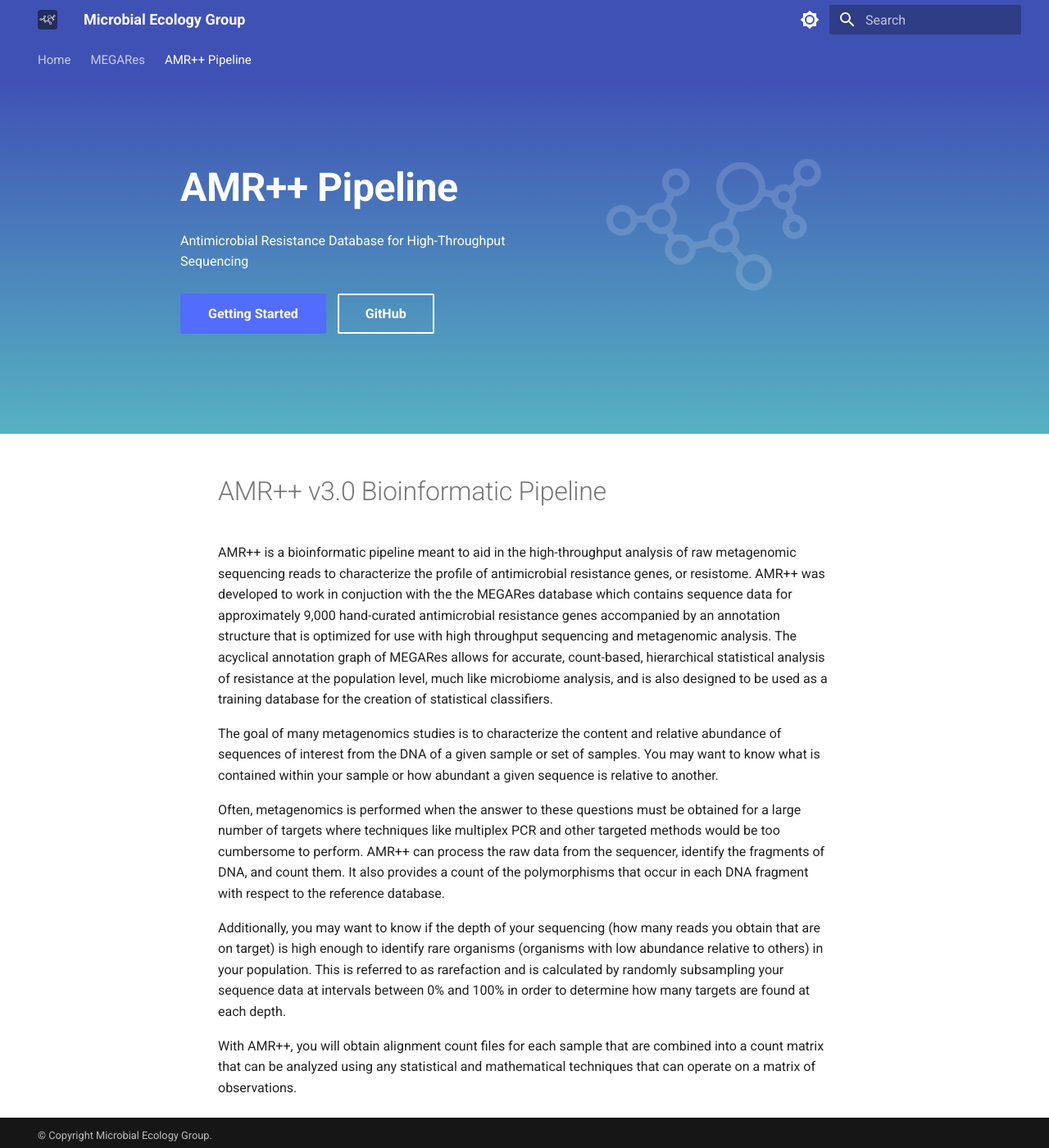
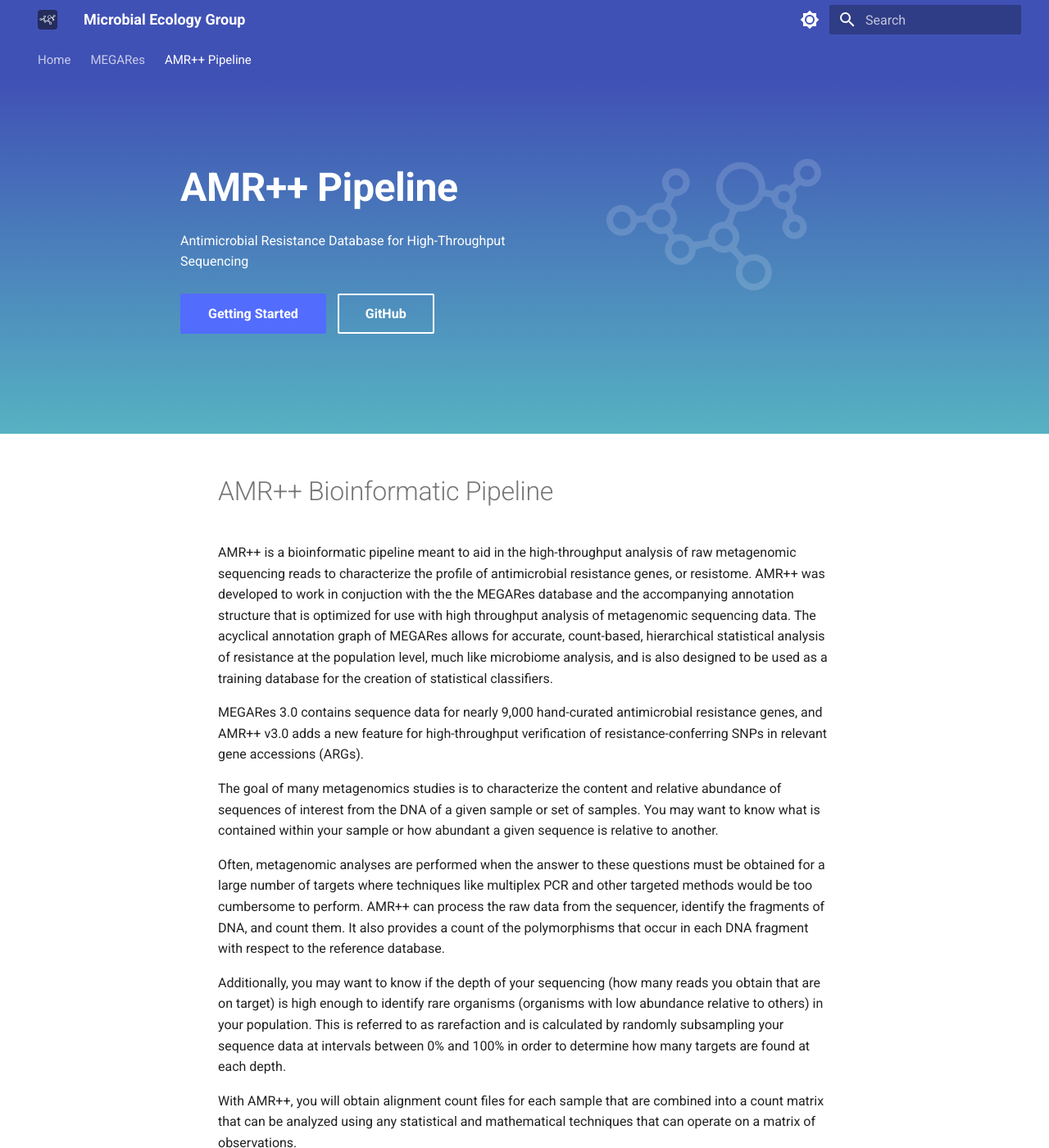
Before and after one commit to Microbial-Ecology-Group/meglab, an MkDocs documentation site: the page built from docs/amrplusplus/index.md, in a window 1280 px wide and 1400 px high. Shown: the whole window at 82% size. Built offline with MkDocs 1.6.1 and Material for MkDocs 9.7.7, drawn with Linux system fonts in a browser that asks for light colours.

Commit message:
Update index.md

```diff
--- a/docs/amrplusplus/index.md
+++ b/docs/amrplusplus/index.md
@@ -3,13 +3,15 @@ template: amrplusplus.html
 title: AMR++ Pipeline
 ---
 
-# AMR++ v3.0 Bioinformatic Pipeline
+# AMR++ Bioinformatic Pipeline
 
-AMR++ is a bioinformatic pipeline meant to aid in the high-throughput analysis of raw metagenomic sequencing reads to characterize the profile of antimicrobial resistance genes, or resistome. AMR++ was developed to work in conjuction with the the MEGARes database which contains sequence data for approximately 9,000 hand-curated antimicrobial resistance genes accompanied by an annotation structure that is optimized for use with high throughput sequencing and metagenomic analysis. The acyclical annotation graph of MEGARes allows for accurate, count-based, hierarchical statistical analysis of resistance at the population level, much like microbiome analysis, and is also designed to be used as a training database for the creation of statistical classifiers.
+AMR++ is a bioinformatic pipeline meant to aid in the high-throughput analysis of raw metagenomic sequencing reads to characterize the profile of antimicrobial resistance genes, or resistome. AMR++ was developed to work in conjuction with the the MEGARes database and the accompanying annotation structure that is optimized for use with high throughput analysis of metagenomic sequencing data. The acyclical annotation graph of MEGARes allows for accurate, count-based, hierarchical statistical analysis of resistance at the population level, much like microbiome analysis, and is also designed to be used as a training database for the creation of statistical classifiers.
+
+MEGARes 3.0 contains sequence data for nearly 9,000 hand-curated antimicrobial resistance genes, and AMR++ v3.0 adds a new feature for high-throughput verification of resistance-conferring SNPs in relevant gene accessions (ARGs).
 
 The goal of many metagenomics studies is to characterize the content and relative abundance of sequences of interest from the DNA of a given sample or set of samples. You may want to know what is contained within your sample or how abundant a given sequence is relative to another.
 
-Often, metagenomics is performed when the answer to these questions must be obtained for a large number of targets where techniques like multiplex PCR and other targeted methods would be too cumbersome to perform. AMR++ can process the raw data from the sequencer, identify the fragments of DNA, and count them. It also provides a count of the polymorphisms that occur in each DNA fragment with respect to the reference database.
+Often, metagenomic analyses are performed when the answer to these questions must be obtained for a large number of targets where techniques like multiplex PCR and other targeted methods would be too cumbersome to perform. AMR++ can process the raw data from the sequencer, identify the fragments of DNA, and count them. It also provides a count of the polymorphisms that occur in each DNA fragment with respect to the reference database.
 
 Additionally, you may want to know if the depth of your sequencing (how many reads you obtain that are on target) is high enough to identify rare organisms (organisms with low abundance relative to others) in your population. This is referred to as rarefaction and is calculated by randomly subsampling your sequence data at intervals between 0% and 100% in order to determine how many targets are found at each depth.
 
```
